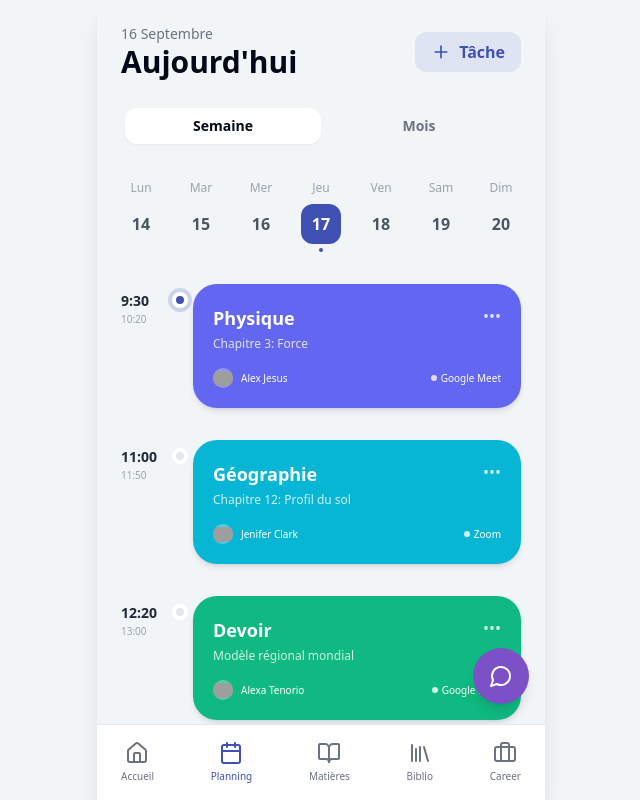
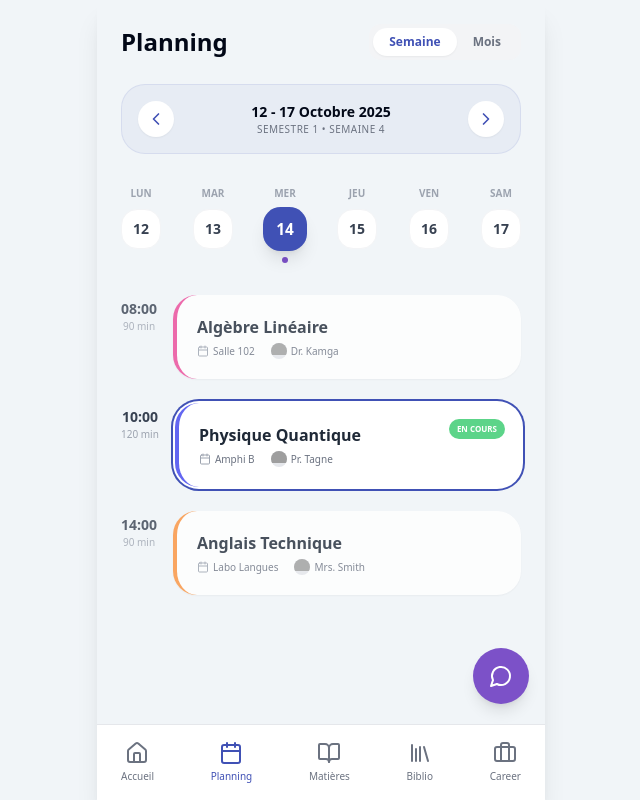
Before and after one commit to Tafita-Rtm2/GSIapk, a Next.js app: page /schedule in a window 1280 px wide. Shown: the whole page, without its empty margins (319-959 px from the left). Built offline with nearby package versions, Linux system fonts and the light colour scheme; grey boxes are pictures that could not be loaded.

Commit message:
Update page.tsx

```diff
--- a/src/app/schedule/page.tsx
+++ b/src/app/schedule/page.tsx
@@ -1,128 +1,140 @@
+"use client";
+
 import { AppLayout } from "@/components/app-layout";
-import { Plus } from "lucide-react";
+import { useLanguage } from "@/lib/i18n";
+import { ChevronLeft, ChevronRight, Calendar as CalendarIcon } from "lucide-react";
+import { useState } from "react";
 import { cn } from "@/lib/utils";
 
 export default function SchedulePage() {
-  const days = [
-    { day: "Lun", date: "14" },
-    { day: "Mar", date: "15" },
-    { day: "Mer", date: "16" },
-    { day: "Jeu", date: "17", active: true },
-    { day: "Ven", date: "18" },
-    { day: "Sam", date: "19" },
-    { day: "Dim", date: "20" },
-  ];
+  const { t } = useLanguage();
+  const [view, setView] = useState<"week" | "month">("week");
+
+  const days = ["Lun", "Mar", "Mer", "Jeu", "Ven", "Sam"];
+  const currentDay = 2; // Mercredi
 
   return (
     <AppLayout>
       <div className="p-6">
         <div className="flex justify-between items-center mb-6">
-          <div>
-            <p className="text-gray-500 text-sm">16 Septembre</p>
-            <h1 className="text-3xl font-bold">Aujourd'hui</h1>
+          <h1 className="text-2xl font-bold">{t("planning")}</h1>
+          <div className="bg-gray-100 p-1 rounded-xl flex">
+            <button
+              onClick={() => setView("week")}
+              className={cn(
+                "px-4 py-1.5 rounded-lg text-xs font-bold transition-all",
+                view === "week" ? "bg-white shadow-sm text-primary" : "text-gray-500"
+              )}
+            >
+              Semaine
+            </button>
+            <button
+              onClick={() => setView("month")}
+              className={cn(
+                "px-4 py-1.5 rounded-lg text-xs font-bold transition-all",
+                view === "month" ? "bg-white shadow-sm text-primary" : "text-gray-500"
+              )}
+            >
+              Mois
+            </button>
           </div>
-          <button className="bg-primary/10 text-primary px-4 py-2 rounded-xl flex items-center gap-2 font-semibold">
-            <Plus size={20} />
-            <span>Tâche</span>
+        </div>
+
+        {/* Date Selector */}
+        <div className="flex justify-between items-center mb-8 bg-primary/5 p-4 rounded-3xl border border-primary/10">
+          <button className="p-2 bg-white rounded-full shadow-sm">
+            <ChevronLeft size={20} className="text-primary" />
+          </button>
+          <div className="text-center">
+            <p className="text-sm font-bold">12 - 17 Octobre 2025</p>
+            <p className="text-[10px] text-gray-500 uppercase tracking-wider">Semestre 1 • Semaine 4</p>
+          </div>
+          <button className="p-2 bg-white rounded-full shadow-sm">
+            <ChevronRight size={20} className="text-primary" />
           </button>
         </div>
 
-        {/* Toggle Semaine / Mois */}
-        <div className="flex bg-gray-100 p-1 rounded-2xl mb-8">
-          <button className="flex-1 py-2 text-sm font-bold bg-white rounded-xl shadow-sm">Semaine</button>
-          <button className="flex-1 py-2 text-sm font-bold text-gray-500">Mois</button>
-        </div>
-
-        {/* Date Selector */}
+        {/* Days Row */}
         <div className="flex justify-between mb-8">
-          {days.map((d) => (
-            <div key={d.date} className="flex flex-col items-center">
-              <span className="text-xs text-gray-400 mb-2">{d.day}</span>
+          {days.map((day, i) => (
+            <div key={day} className="flex flex-col items-center">
+              <span className="text-[10px] text-gray-400 font-bold mb-2 uppercase">{day}</span>
               <div className={cn(
-                "w-10 h-10 rounded-xl flex items-center justify-center font-bold transition-colors",
-                d.active ? "bg-primary text-white" : "text-gray-600"
+                "w-10 h-10 rounded-2xl flex items-center justify-center font-bold text-sm transition-all",
+                i === currentDay ? "bg-primary text-white shadow-lg scale-110" : "bg-white text-gray-700 border border-gray-100"
               )}>
-                {d.date}
+                {12 + i}
               </div>
-              {d.active && <div className="w-1 h-1 bg-primary rounded-full mt-1"></div>}
+              {i === 2 && <div className="w-1.5 h-1.5 bg-accent rounded-full mt-2"></div>}
             </div>
           ))}
         </div>
 
-        {/* Timeline */}
-        <div className="space-y-8 relative">
-           <div className="absolute left-[45px] top-0 bottom-0 w-[2px] bg-gray-100"></div>
-
-           <TimelineItem
-            time="9:30"
-            endTime="10:20"
-            title="Physique"
-            subtitle="Chapitre 3: Force"
-            instructor="Alex Jesus"
-            location="Google Meet"
-            color="bg-indigo-500"
-            active
-           />
-
-           <TimelineItem
-            time="11:00"
-            endTime="11:50"
-            title="Géographie"
-            subtitle="Chapitre 12: Profil du sol"
-            instructor="Jenifer Clark"
-            location="Zoom"
-            color="bg-cyan-500"
-           />
-
-           <TimelineItem
-            time="12:20"
-            endTime="13:00"
-            title="Devoir"
-            subtitle="Modèle régional mondial"
-            instructor="Alexa Tenorio"
-            location="Google Docs"
-            color="bg-emerald-500"
-           />
+        {/* Schedule Items */}
+        <div className="space-y-6">
+          <ScheduleCard
+            time="08:00"
+            duration="90 min"
+            title="Algèbre Linéaire"
+            room="Salle 102"
+            instructor="Dr. Kamga"
+            color="border-l-pink-500"
+          />
+          <ScheduleCard
+            time="10:00"
+            duration="120 min"
+            title="Physique Quantique"
+            room="Amphi B"
+            instructor="Pr. Tagne"
+            color="border-l-indigo-500"
+            isCurrent
+          />
+          <ScheduleCard
+            time="14:00"
+            duration="90 min"
+            title="Anglais Technique"
+            room="Labo Langues"
+            instructor="Mrs. Smith"
+            color="border-l-orange-400"
+          />
         </div>
       </div>
     </AppLayout>
   );
 }
 
-function TimelineItem({ time, endTime, title, subtitle, instructor, location, color, active }: { time: string, endTime: string, title: string, subtitle: string, instructor: string, location: string, color: string, active?: boolean }) {
+function ScheduleCard({ time, duration, title, room, instructor, color, isCurrent }: any) {
   return (
-    <div className="flex gap-6 items-start">
-      <div className="w-12 pt-1">
-        <span className="text-sm font-bold text-gray-800">{time}</span>
-        <div className="text-[10px] text-gray-400">{endTime}</div>
+    <div className={cn(
+      "flex gap-4 group",
+      isCurrent ? "opacity-100" : "opacity-80"
+    )}>
+      <div className="flex flex-col items-center py-1">
+        <span className="text-sm font-bold text-gray-700">{time}</span>
+        <span className="text-[10px] text-gray-400">{duration}</span>
       </div>
-
-      <div className="relative flex-1">
-        {/* Dot on timeline */}
-        <div className={cn(
-          "absolute left-[-21px] top-2 w-4 h-4 rounded-full border-4 border-white z-10",
-          active ? "bg-primary ring-4 ring-primary/20" : "bg-gray-200"
-        )}></div>
-
-        <div className={`${color} p-5 rounded-3xl text-white shadow-md relative overflow-hidden`}>
-          <div className="flex justify-between items-start mb-1">
-            <h3 className="text-lg font-bold">{title}</h3>
-            <button className="opacity-80">•••</button>
+      <div className={cn(
+        "flex-1 bg-white p-5 rounded-[24px] border-l-4 shadow-sm hover:shadow-md transition-all relative overflow-hidden",
+        color,
+        isCurrent && "ring-2 ring-primary ring-offset-2"
+      )}>
+        {isCurrent && (
+          <div className="absolute top-4 right-4 bg-green-500 text-white text-[8px] font-bold px-2 py-1 rounded-full animate-pulse">
+            EN COURS
           </div>
-          <p className="text-xs opacity-80 mb-4">{subtitle}</p>
-
-          <div className="flex justify-between items-center">
-            <div className="flex items-center gap-2">
-              <div className="w-5 h-5 rounded-full bg-white/30 overflow-hidden text-[8px] flex items-center justify-center">
-                 <img src={`https://api.dicebear.com/7.x/avataaars/svg?seed=${instructor}`} alt={instructor} />
-              </div>
-              <span className="text-[10px]">{instructor}</span>
+        )}
+        <h4 className="font-bold text-gray-800 mb-1">{title}</h4>
+        <div className="flex items-center gap-4 text-[10px] text-gray-500 font-medium">
+          <span className="flex items-center gap-1">
+            <CalendarIcon size={12} className="text-gray-400" />
+            {room}
+          </span>
+          <span className="flex items-center gap-1">
+            <div className="w-4 h-4 rounded-full bg-gray-200 overflow-hidden">
+              <img src={`https://api.dicebear.com/7.x/avataaars/svg?seed=${instructor}`} alt="" />
             </div>
-            <div className="flex items-center gap-1">
-               <div className="w-1.5 h-1.5 rounded-full bg-white opacity-80"></div>
-              <span className="text-[10px]">{location}</span>
-            </div>
-          </div>
+            {instructor}
+          </span>
         </div>
       </div>
     </div>
```
